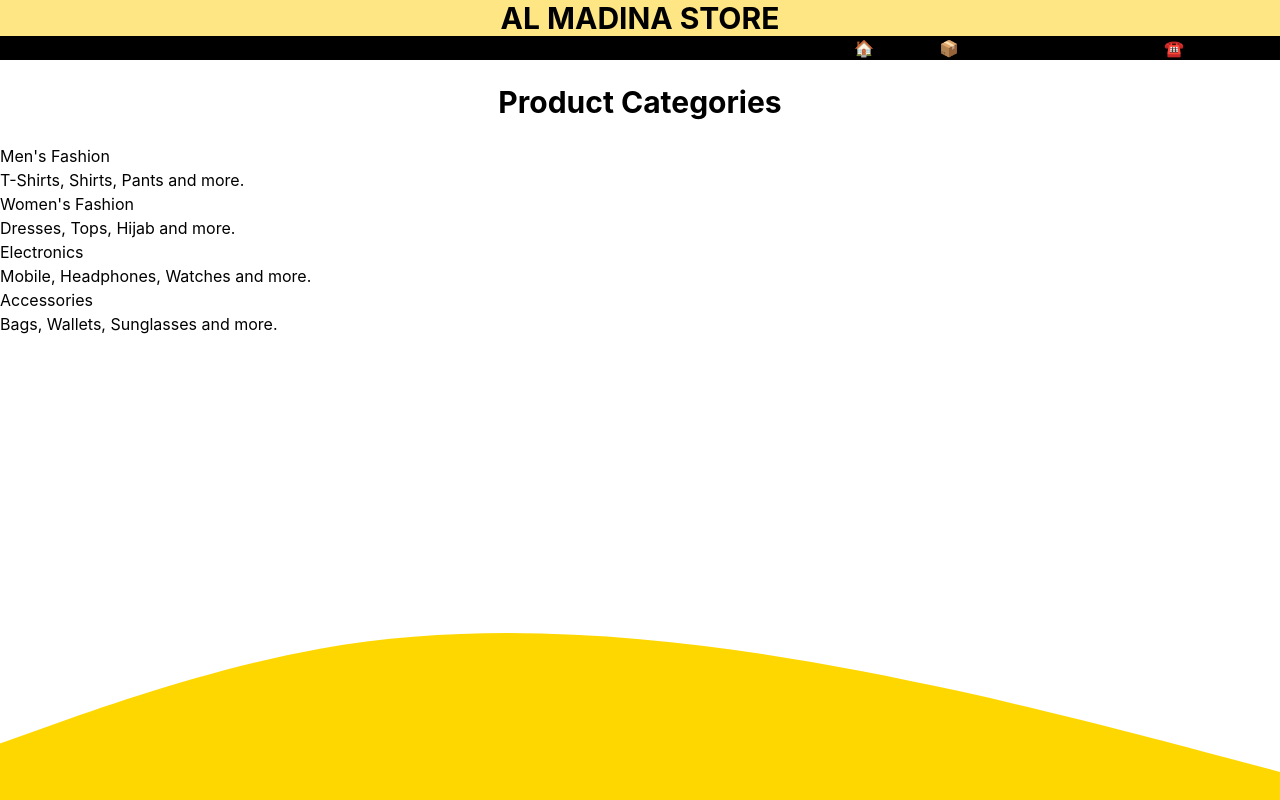
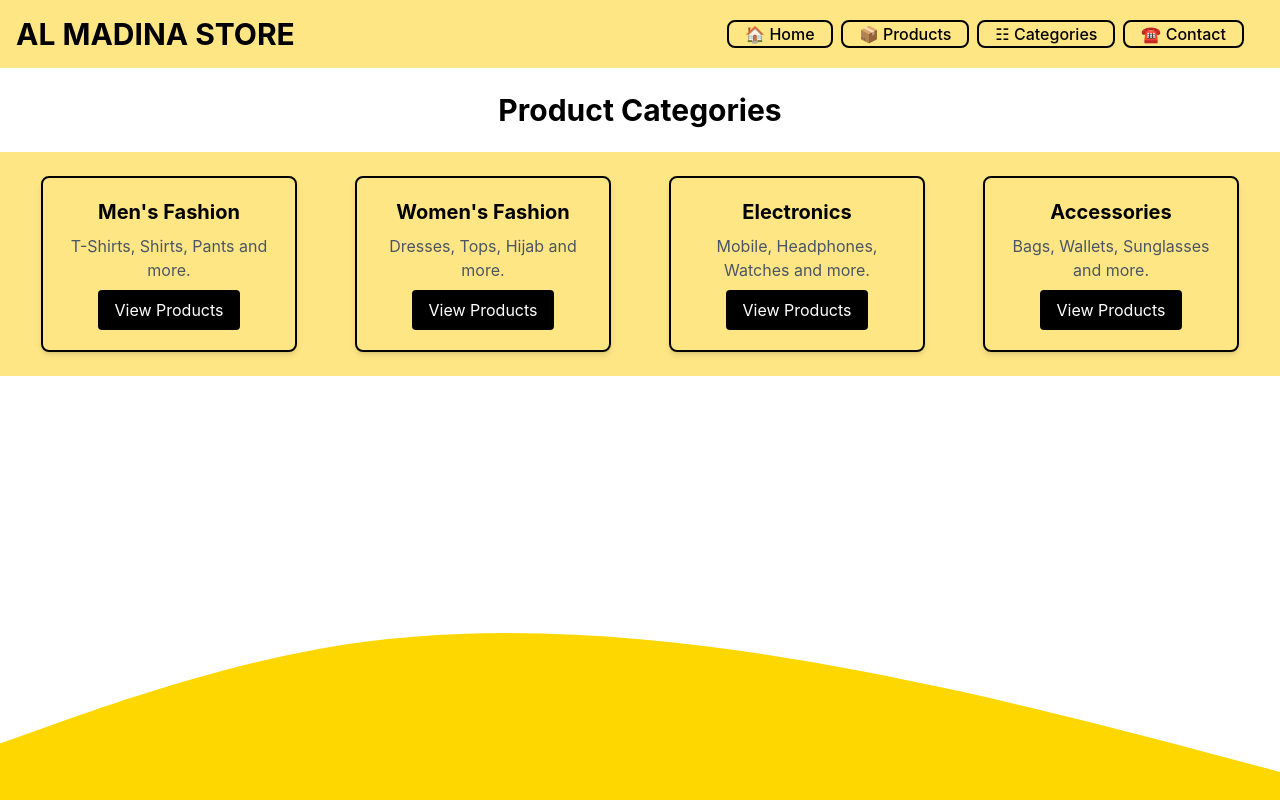
Before and after one commit to majharulislamnoman041-beep/MADINA-STORE, a website: page Categories.html in a window 1280 px wide. Drawn offline with Linux system fonts and the light colour scheme.

Commit message:
Update Categories page

```diff
--- a/Categories.html
+++ b/Categories.html
@@ -14,35 +14,41 @@
 <body class="min-h-screen flex flex-col">
 
     <!-- Header -->
-    <header>
-        <h1 class="bg-amber-200 text-3xl text-center font-bold">
-            AL MADINA STORE
-        </h1>
-    </header>
+<header class="flex items-center justify-between bg-amber-200 px-4 py-3 p-4">
 
+    <!-- Store Name -->
+    <h1 class="text-3xl font-bold">
+        AL MADINA STORE
+    </h1>
 
     <!-- Navigation -->
-    <nav>
-        <ul class="bg-black flex flex-wrap justify-center gap-2 md:justify-end md:gap-4 md:pr-8">
+    <nav class="ml-auto mr-8 p-5 ">
+        <ul class="flex gap-2">
 
-            <li>
+            <li class="font-medium text-black border-2 py-3 px-4 rounded-lg hover:bg-amber-400 transition">
                 <a href="home.html">🏠 Home</a>
             </li>
 
-            <li>
+            <li class="font-medium text-black border-2 py-3 px-4 rounded-lg hover:bg-amber-400 transition">
                 <a href="Products.html">📦 Products</a>
             </li>
 
-            <li>
+            <li class="font-medium text-black border-2 py-3 px-4 rounded-lg hover:bg-amber-400 transition">
                 <a href="Categories.html">☷ Categories</a>
             </li>
 
-            <li>
+            <li class="font-medium text-black border-2 py-3 px-4 rounded-lg hover:bg-amber-400 transition">
                 <a href="Contact.html">☎ Contact</a>
             </li>
 
         </ul>
     </nav>
+
+</header>
+
+
+    <!-- Navigation -->
+
 
 
     <!-- Main Content -->
@@ -56,33 +62,42 @@
 
 
             <!-- Categories -->
-            <div>
+            <div class=" bg-amber-200 grid grid-cols-1 sm:grid-cols-2 lg:grid-cols-4 gap-6 p-6 justify-items-center ">
 
                 <!-- Category 1 -->
-                <div>
-                    <h3>Men's Fashion</h3>
-                    <p>T-Shirts, Shirts, Pants and more.</p>
+                <div class="border-2 p-5 rounded-lg w-64 shadow-md text-center hover:shadow-xl hover:-translate-y-2 transition">
+                    <h3 class="text-xl font-bold">Men's Fashion</h3>
+                    <p class="text-gray-600 my-2">T-Shirts, Shirts, Pants and more.</p>
+                    <button class="bg-black text-white px-4 py-2 rounded hover:bg-white hover:text-black">
+                        View Products
+                    </button>
                 </div>
 
-
                 <!-- Category 2 -->
-                <div>
-                    <h3>Women's Fashion</h3>
-                    <p>Dresses, Tops, Hijab and more.</p>
+                <div class="border-2 p-5 rounded-lg w-64 shadow-md text-center hover:shadow-xl hover:-translate-y-2 transition">
+                    <h3 class="text-xl font-bold">Women's Fashion</h3>
+                    <p class="text-gray-600 my-2">Dresses, Tops, Hijab and more.</p>
+                    <button class="bg-black text-white px-4 py-2 rounded hover:bg-white hover:text-black">
+                        View Products
+                    </button>
                 </div>
 
-
                 <!-- Category 3 -->
-                <div>
-                    <h3>Electronics</h3>
-                    <p>Mobile, Headphones, Watches and more.</p>
+                <div class="border-2 p-5 rounded-lg w-64 shadow-md text-center hover:shadow-xl hover:-translate-y-2 transition">
+                    <h3 class="text-xl font-bold">Electronics</h3>
+                    <p class="text-gray-600 my-2">Mobile, Headphones, Watches and more.</p>
+                    <button class="bg-black text-white px-4 py-2 rounded hover:bg-white hover:text-black">
+                        View Products
+                    </button>
                 </div>
 
-
                 <!-- Category 4 -->
-                <div>
-                    <h3>Accessories</h3>
-                    <p>Bags, Wallets, Sunglasses and more.</p>
+                <div class="border-2 p-5 rounded-lg w-64 shadow-md text-center hover:shadow-xl hover:-translate-y-2 transition">
+                    <h3 class="text-xl font-bold">Accessories</h3>
+                    <p class="text-gray-600 my-2">Bags, Wallets, Sunglasses and more.</p>
+                    <button class="bg-black text-white px-4 py-2 rounded hover:bg-white hover:text-black">
+                        View Products
+                    </button>
                 </div>
 
             </div>
@@ -95,9 +110,7 @@
     <!-- Footer -->
     <footer class="w-full">
 
-        <svg class="block w-full"
-            xmlns="http://www.w3.org/2000/svg"
-            viewBox="0 0 1440 320">
+        <svg class="block w-full" xmlns="http://www.w3.org/2000/svg" viewBox="0 0 1440 320">
 
             <path fill="#ffd700" fill-opacity="1"
                 d="M0,256L60,234.7C120,213,240,171,360,149.3C480,128,600,128,720,138.7C840,149,960,171,1080,197.3C1200,224,1320,256,1380,272L1440,288L1440,320L1380,320C1320,320,1200,320,1080,320C960,320,840,320,720,320C600,320,480,320,360,320C240,320,120,320,60,320L0,320Z">
```
